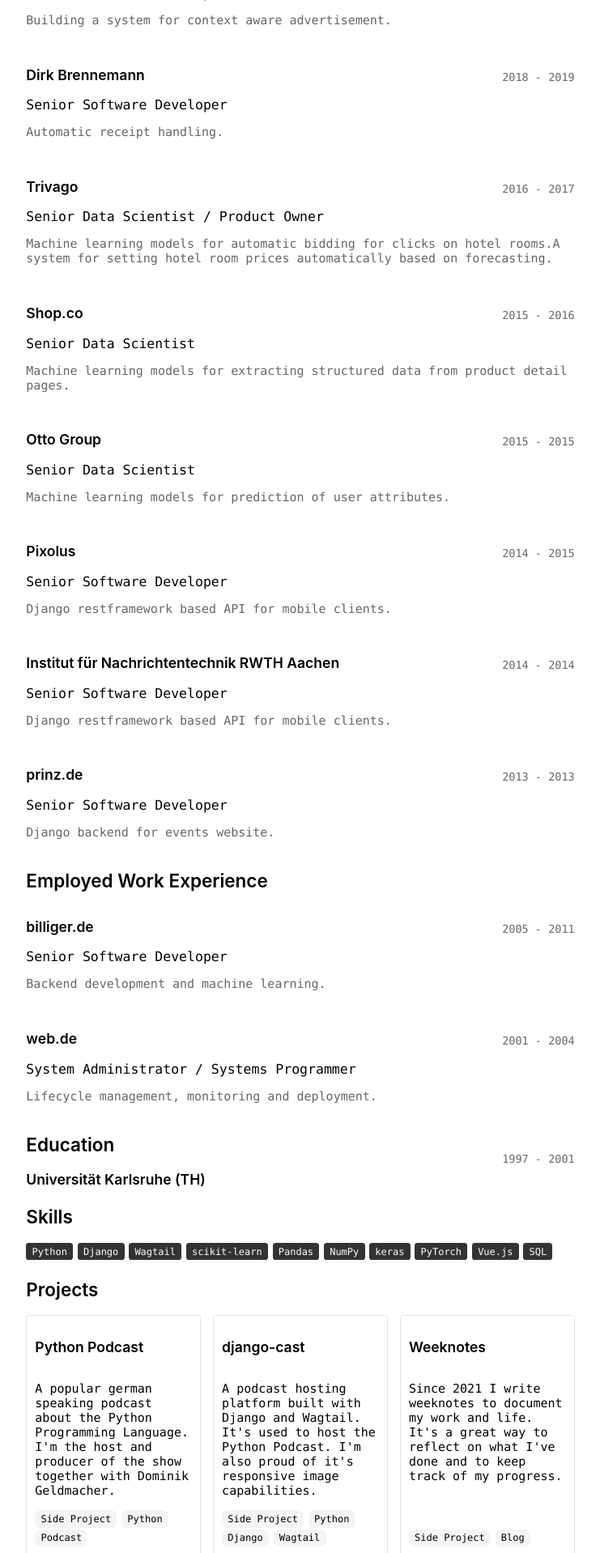
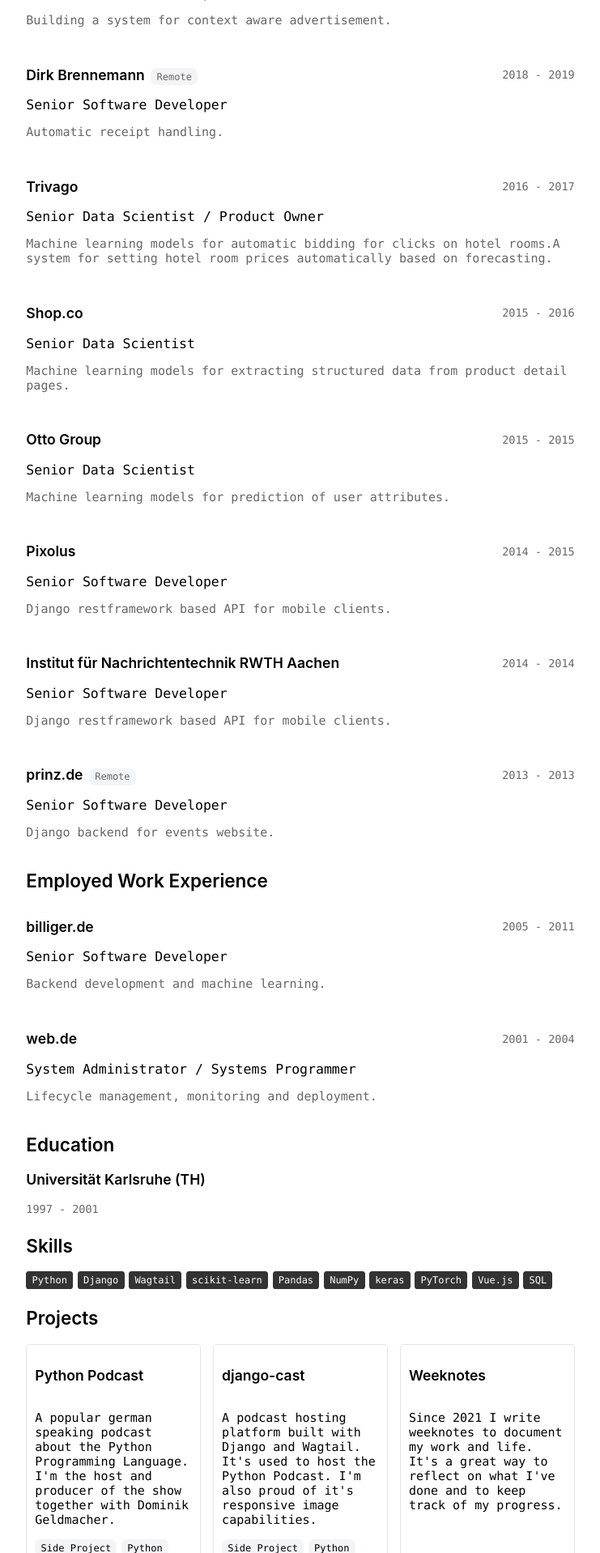
Before and after one commit to ephes/homepage, a Django app: page /resume in a window 1280 px wide. Shown: the part 1368-3286 px from the top of the page at 81% size, without its empty margins (269-1010 px from the left). Run offline with Django 5.2, Linux system fonts and the light colour scheme; parts of the project's set-up code (start-up, migrations or seed data) failed here and were passed over.

Commit message:
keep only remote badge and style the timeline-item-header as a whole

```diff
--- a/homepage/resume/models.py
+++ b/homepage/resume/models.py
@@ -278,7 +278,7 @@ freelance = Timeline(
             start=Year(2022),
             end=Year(2022),
             description="Workshop on how to use PyTest.",
-            badges=["In Person"],
+            badges=[],
         ),
         Work(
             company=Company(name="Linuxhotel", url="https://www.linuxhotel.de/"),
@@ -286,7 +286,7 @@ freelance = Timeline(
             start=Year(2021),
             end=Year(2022),
             description=("Introduction to the Python Programming Language."),
-            badges=["In Person"],
+            badges=[],
         ),
         Work(
             company=Company(name="Covid IT Solutions GmbH", url="https://cov-it.de/"),
@@ -306,7 +306,7 @@ freelance = Timeline(
             start=Year(2020),
             end=Year(2021),
             description=("Building a system for context aware advertisement."),
-            badges=["In Person", "Remote"],
+            badges=["Remote"],
         ),
         Work(
             company=Company(name="Dirk Brennemann", url=None),
@@ -325,7 +325,7 @@ freelance = Timeline(
                 "Machine learning models for automatic bidding for clicks on hotel rooms."
                 "A system for setting hotel room prices automatically based on forecasting."
             ),
-            badges=["In Person"],
+            badges=[],
         ),
         Work(
             company=Company(name="Shop.co", url=None),
@@ -333,7 +333,7 @@ freelance = Timeline(
             start=Year(2015),
             end=Year(2016),
             description=("Machine learning models for extracting structured data from product detail pages."),
-            badges=["In Person"],
+            badges=[],
         ),
         Work(
             company=Company(name="Otto Group", url="https://www.ottogroup.com/"),
@@ -341,7 +341,7 @@ freelance = Timeline(
             start=Year(2015),
             end=Year(2015),
             description=("Machine learning models for prediction of user attributes."),
-            badges=["In Person"],
+            badges=[],
         ),
         Work(
             company=Company(name="Pixolus", url="https://pixolus.de/"),
@@ -349,7 +349,7 @@ freelance = Timeline(
             start=Year(2014),
             end=Year(2015),
             description=("Django restframework based API for mobile clients."),
-            badges=["In Person"],
+            badges=[],
         ),
         Work(
             company=Company(
@@ -359,7 +359,7 @@ freelance = Timeline(
             start=Year(2014),
             end=Year(2014),
             description=("Django restframework based API for mobile clients."),
-            badges=["In Person"],
+            badges=[],
         ),
         Work(
             company=Company(name="prinz.de", url="https://prinz.de/"),
@@ -424,7 +424,7 @@ projects = [
     ),
     Project(
         title="Weeknotes",
-        url="https://wersdoerfer.de/weeknotes/",
+        url="https://wersdoerfer.de/blogs/ephes_blog/?tag_facets=weeknotes",
         description=(
             "Since 2021 I write weeknotes to document my work and life. It's a great way to "
             "reflect on what I've done and to keep track of my progress."
--- a/homepage/templates/resume/plain.html
+++ b/homepage/templates/resume/plain.html
@@ -123,7 +123,7 @@
         margin-block-start: var(--s1);
       }
 
-      .box {
+      .project-box {
         display: flex;
         flex-direction: column;
         justify-content: space-between;
@@ -136,11 +136,11 @@
         background-color: var(--color-light);
       }
 
-      .box * {
+      .project-box * {
         color: inherit;
       }
 
-      .box.invert {
+      .project-box.invert {
         color: var(--color-light);
         background-color: var(--color-dark);
       }
@@ -188,14 +188,21 @@
 
       .timeline-item {
         position: relative;
+        padding-right: 0;
+      }
+
+      .timeline-item-header {
+        display: flex;
+        align-items: center; /* Aligns the items vertically */
+        gap: calc(0.5 * var(--s0)); /* Adds space between h3 in item-header an badges */
       }
 
       .year-span {
-        position: absolute;
         top: var(--s1);
         right: 0;
         font-size: calc(0.9 * var(--s0));
         font-weight: lighter;
+        margin-left: auto;
       }
 
       .skills-list {
@@ -275,9 +282,18 @@
           <h2>{{ timeline.title }}</h2>
           {% for entry in timeline.entries %}
             <div class="timeline-item">
-              <h3><a href="{{ entry.company.url }}">{{ entry.company.name }}</a></h3>
+              <div class="timeline-item-header">
+                <h3><a href="{{ entry.company.url }}">{{ entry.company.name }}</a></h3>
+                {% if entry.badges %}
+                  <ul class="badges-list">
+                    {% for badge in entry.badges %}
+                      <li>{{ badge }}</li>
+                    {% endfor %}
+                  </ul>
+                {% endif %}
+                <span class="year-span">{{ entry.start }} - {{ entry.end }}</span>
+              </div>
               <div class="sub-line">{{ entry.title }}</div>
-              <span class="year-span">{{ entry.start }} - {{ entry.end }}</span>
               <p>{{ entry.description|safe }}</p>
             </div>
           {% endfor %}
@@ -300,7 +316,7 @@
         <h2>Projects</h2>
         <div class="grid">
           {% for project in projects %}
-            <a href="{{ project.url }}" aria-label="{{ project.title }}" class="box stack">
+            <a href="{{ project.url }}" aria-label="{{ project.title }}" class="project-box stack">
               <h3>{{ project.title }}</h3>
               <p>{{ project.description }}</p>
               <ul class="badges-list">
```
